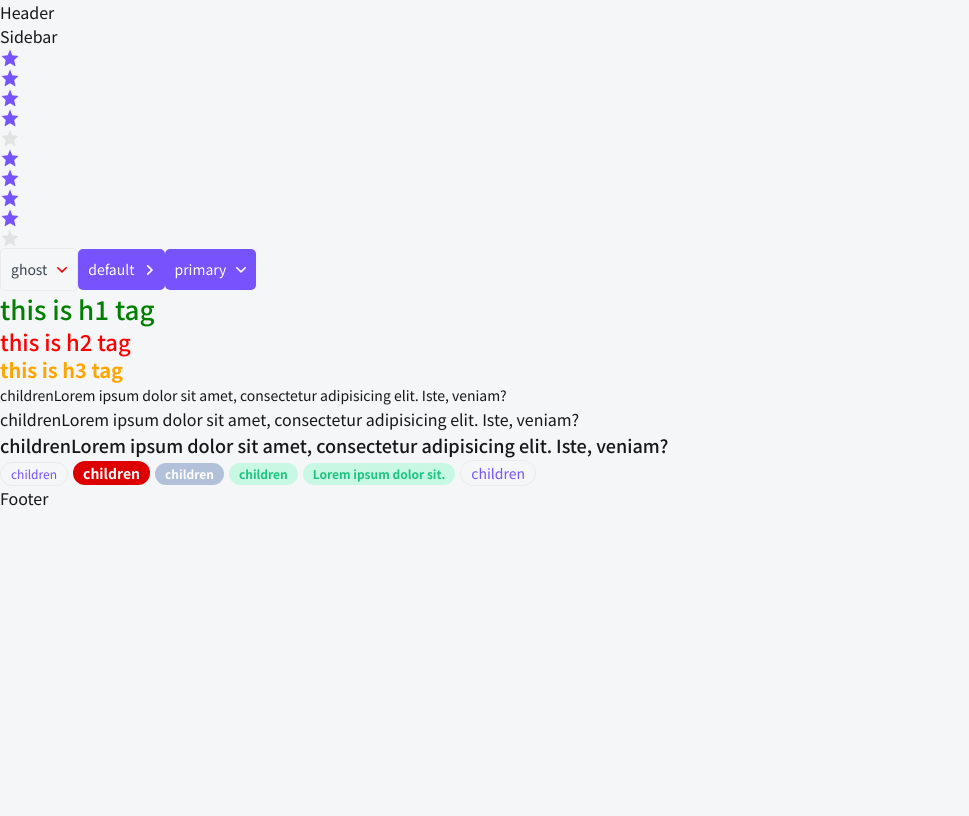
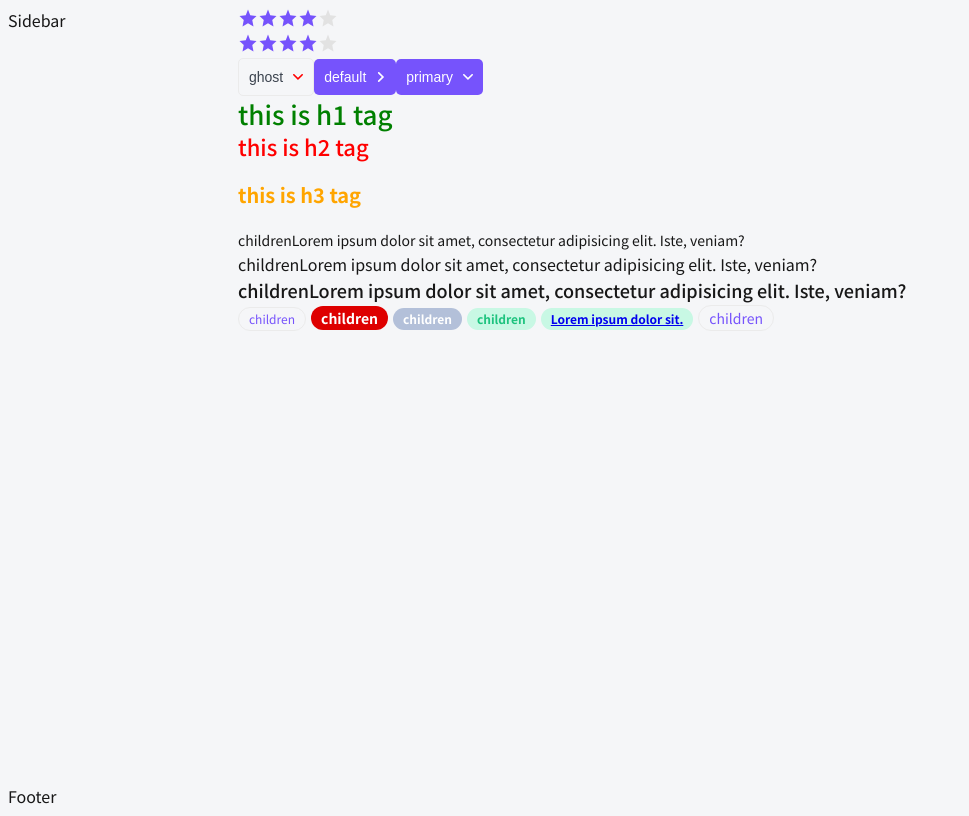
Before and after one commit to Assylzhan91/next-learn, a Next.js app: page / in a window 1280 px wide. Shown: the whole page, without its empty margins (0-969 px from the left). Built offline with nearby package versions, Linux system fonts and the light colour scheme.

Commit message:
feat(src): add layout style

```diff
--- a/package.json
+++ b/package.json
@@ -3,7 +3,7 @@
   "version": "0.1.0",
   "private": true,
   "scripts": {
-    "dev-turbo": "next dev --turbopack & sleep 2 && open http://localhost:3000",
+    "dev-turbo": "next dev --turbopack",
     "dev": "next dev",
     "build": "next build",
     "start": "next start",
--- /dev/null
+++ b/src/app/Layout.module.scss
@@ -0,0 +1,41 @@
+.wrapper {
+  display: grid;
+  grid-template: ". header header ." auto ". sidebar body ." 1fr "footer footer footer footer" auto / auto 230px minmax(320px, 1200px) auto;
+  min-height: 100vh;
+}
+
+.header {
+  grid-area: header;
+  display: none;
+}
+
+.sidebar {
+  grid-area: sidebar;
+}
+
+.body {
+  grid-area: body;
+}
+
+.footer {
+  grid-area: footer;
+}
+
+@media (width <= 756px ) {
+  .wrapper {
+    grid-template-columns: minmax(320px, 1fr);
+    grid-template-areas:
+      "header"
+      "body"
+      "footer";
+  }
+
+  .sidebar {
+    display: none;
+  }
+
+  .header {
+    display: block;
+  }
+
+}
--- a/src/app/globals.css
+++ b/src/app/globals.scss
@@ -1,5 +1,3 @@
-@import url("tailwindcss");
-
 :root {
   --background: #F5F6F8;
   --foreground: #171717;
@@ -21,7 +19,3 @@
   background-color: var(--background);
   font-family: var(--font-family);
 }
-
-.right-0{
-  right: 0;
-}
--- a/src/app/layout.tsx
+++ b/src/app/layout.tsx
@@ -1,5 +1,6 @@
 import type { Metadata } from 'next';
-import './globals.css';
+import './globals.scss';
+import styles from './Layout.module.scss';
 import React, { JSX } from 'react';
 import { Noto_Sans_KR } from 'next/font/google';
 import { Header, Footer, Sidebar } from '@components';
@@ -23,11 +24,12 @@
   return (
     <html lang="ru">
       <body className={`${notoSans.variable} font-sans`}>
-        <Header></Header>
-        <Sidebar></Sidebar>
-        <div>{children}</div>
-        {}
-        <Footer></Footer>
+        <div className={styles.wrapper}>
+          <Header className={styles.header} />
+          <Sidebar className={styles.sidebar} />
+          <div className={styles.body}>{children}</div>
+          <Footer className={styles.footer} />
+        </div>
       </body>
     </html>
   );
```
Also changed, not shown: 1 other file (tests, documents, lock files or other folders).
